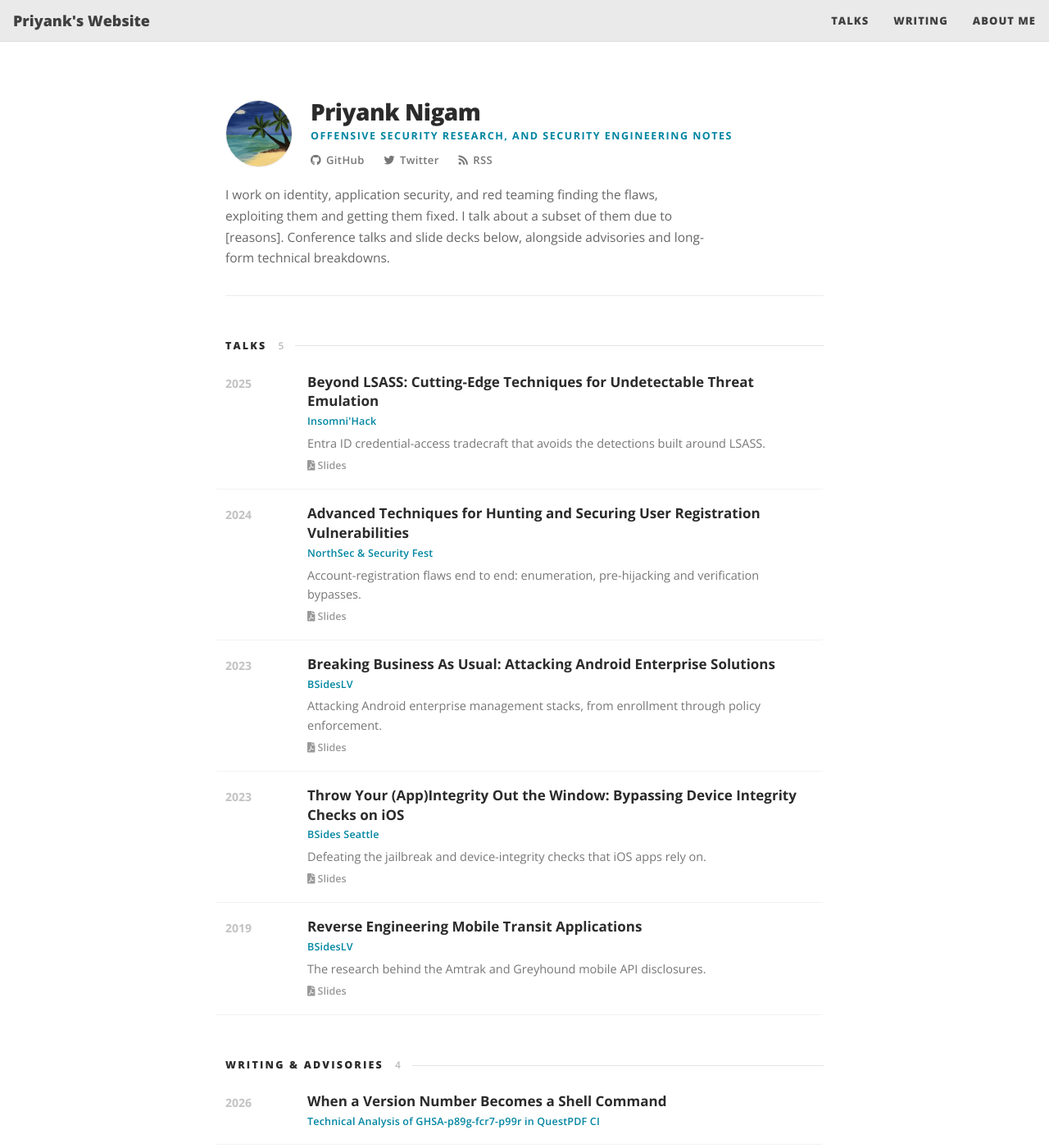
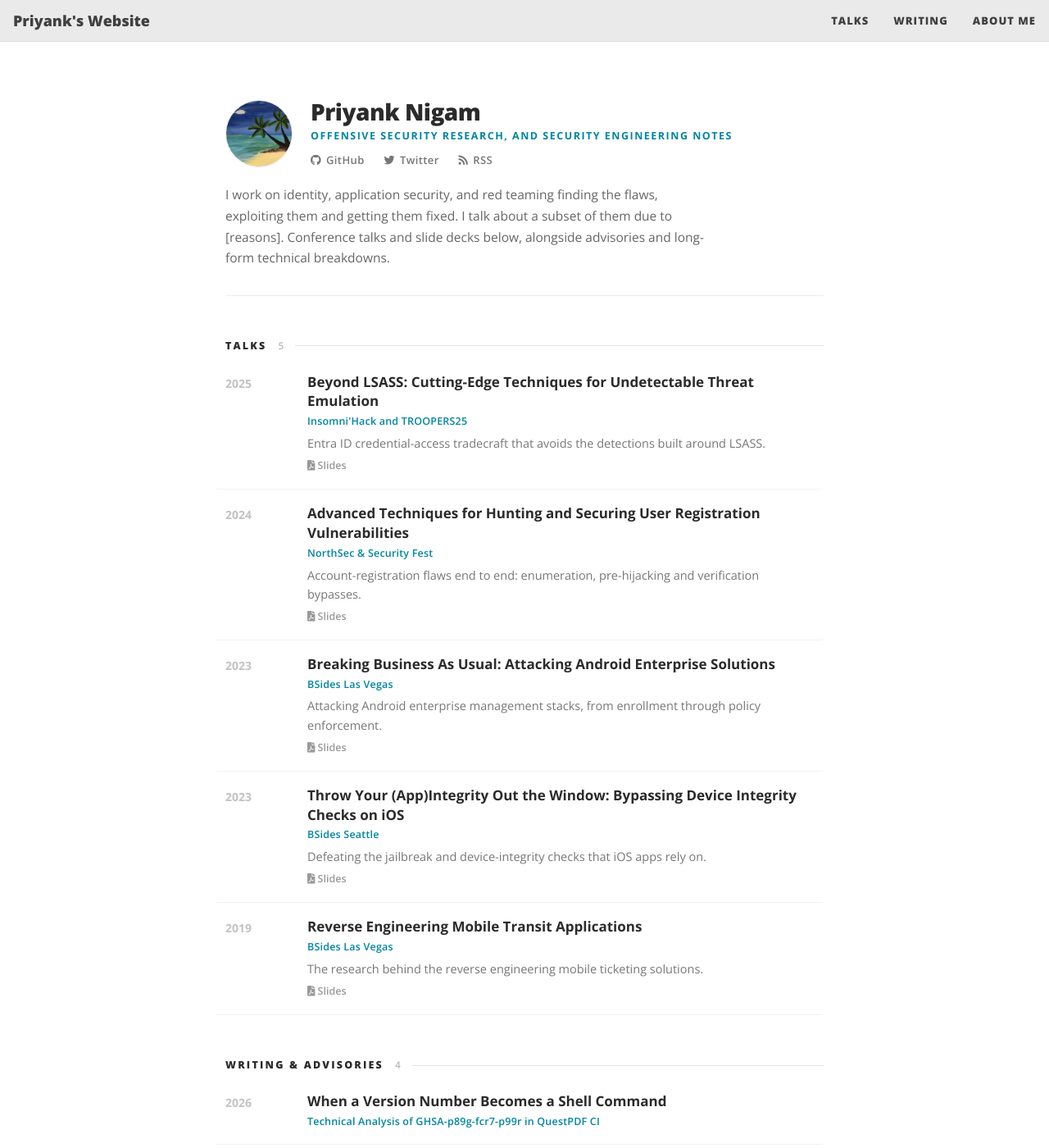
Before and after one commit to priyankn/priyankn.github.io, a Jekyll site: the page built from index.html, in a window 1280 px wide and 1400 px high. Shown: the whole window at 82% size. Built offline with Jekyll 4.4.1, drawn with Linux system fonts in a browser that asks for light colours; nearby versions of some CDN libraries.

Commit message:
Update talks.yml

```diff
--- a/_data/talks.yml
+++ b/_data/talks.yml
@@ -3,7 +3,7 @@
 # spaces and other unsafe characters are URL-escaped at build time.
 
 - year: 2025
-  venue: "Insomni'Hack"
+  venue: "Insomni'Hack and TROOPERS25"
   title: "Beyond LSASS: Cutting-Edge Techniques for Undetectable Threat Emulation"
   desc: "Entra ID credential-access tradecraft that avoids the detections built around LSASS."
   file: "EntraId_Cutting_Edge_Techniques_for_Undetectable_Threat_Emulation_Priyank_InsomniHack_2025.pdf"
@@ -15,7 +15,7 @@
   file: "Advanced_Techniques_for_hunting_and_securing_user_registration_vulnerabilities_Priyank_Nsec_Securityfest_2024.pdf"
 
 - year: 2023
-  venue: "BSidesLV"
+  venue: "BSides Las Vegas"
   title: "Breaking Business As Usual: Attacking Android Enterprise Solutions"
   desc: "Attacking Android enterprise management stacks, from enrollment through policy enforcement."
   file: "Breaking_Business_As_Usual_Attacking_Android_Enterprise_Solutions_BsidesLV_2023.pdf"
@@ -27,7 +27,7 @@
   file: "Throw_Your_(App)Integrity_Out_the_Window_Bypassing_Device_Integrity_Checks_iOS_Priyank_Nigam_BsidesSeattle_2023.pdf"
 
 - year: 2019
-  venue: "BSidesLV"
+  venue: "BSides Las Vegas"
   title: "Reverse Engineering Mobile Transit Applications"
-  desc: "The research behind the Amtrak and Greyhound mobile API disclosures."
+  desc: "The research behind the reverse engineering mobile ticketing solutions."
   file: "BsidesLV 2019_Priyank_RE_Mobile_Transit_Final.pdf"
```
